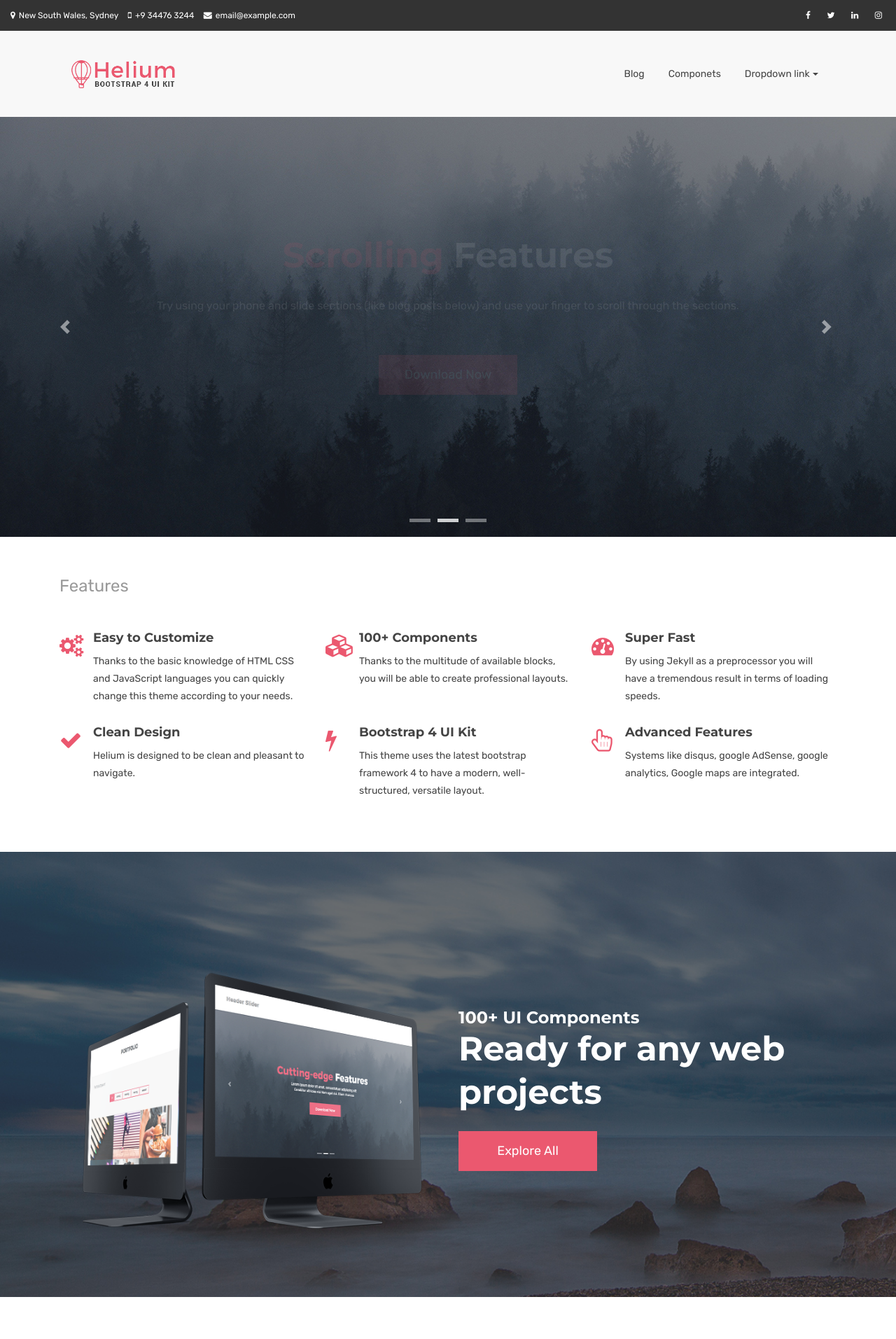
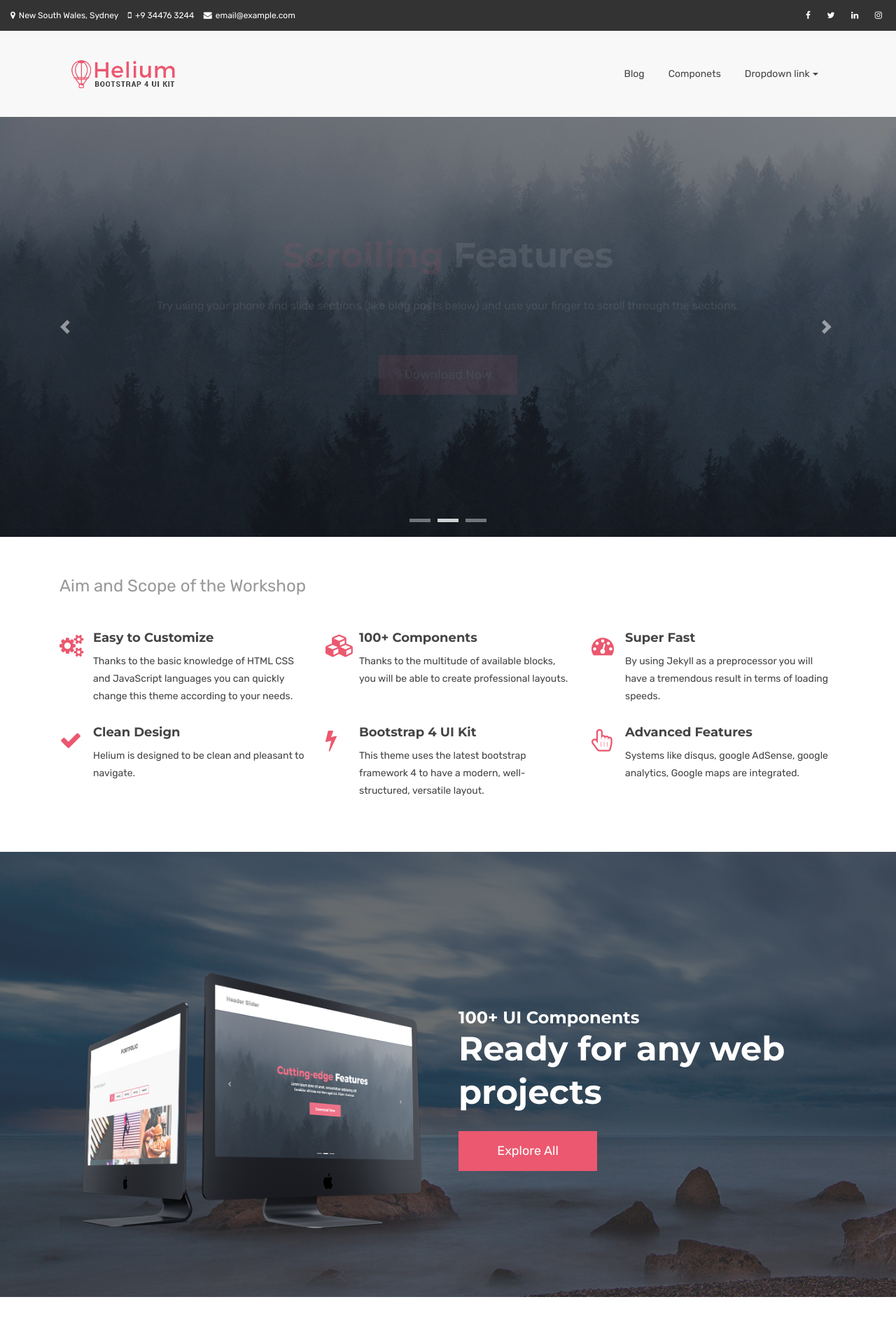
Before and after one commit to SemDH/semdh.github.io, a Jekyll site: the page built from index.html, in a window 1280 px wide. Shown: the top 1913 px of the page at 70% size. Built offline with Jekyll 4.4.1, drawn with Linux system fonts in a browser that asks for light colours.

Commit message:
index slider content

```diff
--- a/index.html
+++ b/index.html
@@ -26,10 +26,10 @@
                   <div class="carousel-item active">
                     <img src="{{ BASE_PATH }}/assets/images/slider/bg-1.jpg" alt="">
                     <div class="carousel-caption">
-                      <h3 class="slide-title animated fadeInDown"><span class="text-primary">Helium </span> - Bootstrap 4 UI Kit</h3>
-                      <h5 class="slide-text animated fadeIn">Bootstrap 4 based theme ported for Jekyll and GitHub Pages.</h5>
-                      <a href="#features" class="btn btn-lg btn-default-filled animated fadeInUp">Get Started</a>
-                      <a href="https://github.com/heliumjk/heliumjk.github.io/" class="btn btn-lg btn-common animated fadeInUp">Learn More</a>
+                      <h3 class="slide-title animated fadeInDown"><span class="text-primary">SemDH </span> 2024</h3>
+                      <h5 class="slide-text animated fadeIn">First International Workshop of Semantic Digital Humanities</h5>
+                      <a href="#features" class="btn btn-lg btn-default-filled animated fadeInUp">Call for Papers and Panels</a>
+                      <a href="https://github.com/heliumjk/heliumjk.github.io/" class="btn btn-lg btn-common animated fadeInUp">Important Dates</a>
                     </div>
                   </div>
                   <div class="carousel-item">
@@ -70,7 +70,7 @@
   <div id="features" class="container">
   <!-- SERVICES -->
             <div class="sub-title">
-              <span>Features</span>
+              <span>Aim and Scope of the Workshop</span>
             </div>
             <div class="row">
               <!-- Start Service Icon 1 -->
```
